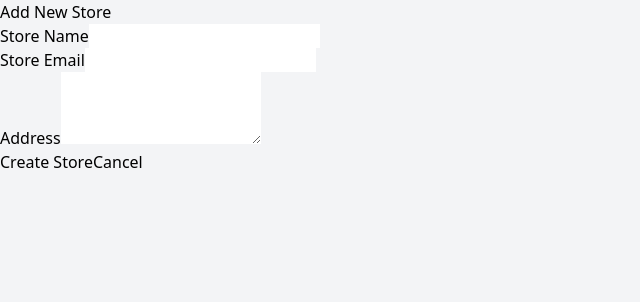
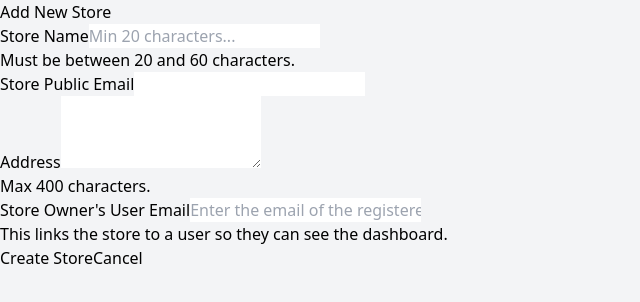
Before and after one commit to Harishparley/Store_rating_Roxile_System_Assignment, a React (Vite) app in the folder client/: page /add-store in a window 1280 px wide. Shown: the top 302 px of the page, without its empty margins (0-640 px from the left). Built offline with nearby package versions, Linux system fonts and the light colour scheme; sample sign-in values are in the browser's storage.

Commit message:
feat(store): finalize add store form with validation and update db schema

```diff
--- a/client/src/pages/AddStore.jsx
+++ b/client/src/pages/AddStore.jsx
@@ -6,8 +6,9 @@ const AddStore = () => {
   const navigate = useNavigate();
   const [formData, setFormData] = useState({
     name: '',
-    email: '',
-    address: ''
+    email: '',    // The public email displayed for the store
+    address: '',
+    ownerEmail: '' // The email of the User who owns this store (REQUIRED)
   });
   const [error, setError] = useState('');
 
@@ -17,15 +18,20 @@ const AddStore = () => {
 
   const handleSubmit = async (e) => {
     e.preventDefault();
+    setError('');
+
     try {
       const token = localStorage.getItem('token');
       // Send the data to the backend
       await axios.post('http://localhost:5000/api/stores/add', formData, {
         headers: { Authorization: `Bearer ${token}` }
       });
+
+      alert("Store Created Successfully!");
       // If successful, go back to dashboard
       navigate('/dashboard');
     } catch (err) {
+      // Show specific error from backend (e.g. "Owner not found")
       setError(err.response?.data?.error || 'Failed to add store');
     }
   };
@@ -35,20 +41,25 @@ const AddStore = () => {
       <div className="w-full max-w-lg p-8 bg-white rounded-lg shadow-md">
         <h2 className="text-2xl font-bold mb-6 text-gray-800">Add New Store</h2>
 
-        {error && <div className="mb-4 p-3 bg-red-100 text-red-700 rounded">{error}</div>}
+        {error && <div className="mb-4 p-3 bg-red-100 text-red-700 rounded border border-red-200">{error}</div>}
 
         <form onSubmit={handleSubmit} className="space-y-4">
+          {/* Store Name */}
           <div>
             <label className="block text-sm font-medium text-gray-700">Store Name</label>
             <input
               type="text" name="name" required
+              minLength={20} maxLength={60} // Requirement: 20-60 Chars
               className="w-full mt-1 p-2 border border-gray-300 rounded focus:ring-2 focus:ring-blue-500"
               value={formData.name} onChange={handleChange}
+              placeholder="Min 20 characters..."
             />
+            <p className="text-xs text-gray-400 mt-1">Must be between 20 and 60 characters.</p>
           </div>
 
+          {/* Store Public Email */}
           <div>
-            <label className="block text-sm font-medium text-gray-700">Store Email</label>
+            <label className="block text-sm font-medium text-gray-700">Store Public Email</label>
             <input
               type="email" name="email" required
               className="w-full mt-1 p-2 border border-gray-300 rounded focus:ring-2 focus:ring-blue-500"
@@ -56,19 +67,34 @@ const AddStore = () => {
             />
           </div>
 
+          {/* Store Address */}
           <div>
             <label className="block text-sm font-medium text-gray-700">Address</label>
             <textarea
               name="address" required rows="3"
+              maxLength={400} // Requirement: Max 400 Chars
               className="w-full mt-1 p-2 border border-gray-300 rounded focus:ring-2 focus:ring-blue-500"
               value={formData.address} onChange={handleChange}
             ></textarea>
+             <p className="text-xs text-gray-400 mt-1">Max 400 characters.</p>
+          </div>
+
+          {/* Owner Email (New Field) */}
+          <div className="bg-purple-50 p-3 rounded border border-purple-100">
+            <label className="block text-sm font-bold text-purple-700">Store Owner's User Email</label>
+            <input
+              type="email" name="ownerEmail" required
+              className="w-full mt-1 p-2 border border-purple-300 rounded focus:ring-2 focus:ring-purple-500"
+              value={formData.ownerEmail} onChange={handleChange}
+              placeholder="Enter the email of the registered user who owns this"
+            />
+            <p className="text-xs text-purple-600 mt-1">This links the store to a user so they can see the dashboard.</p>
           </div>
 
           <div className="flex gap-4 mt-6">
             <button
               type="submit"
-              className="flex-1 bg-blue-600 text-white py-2 rounded hover:bg-blue-700"
+              className="flex-1 bg-blue-600 text-white py-2 rounded hover:bg-blue-700 font-bold"
             >
               Create Store
             </button>
```
Also changed, not shown: 1 other file (tests, documents, lock files or other folders).
